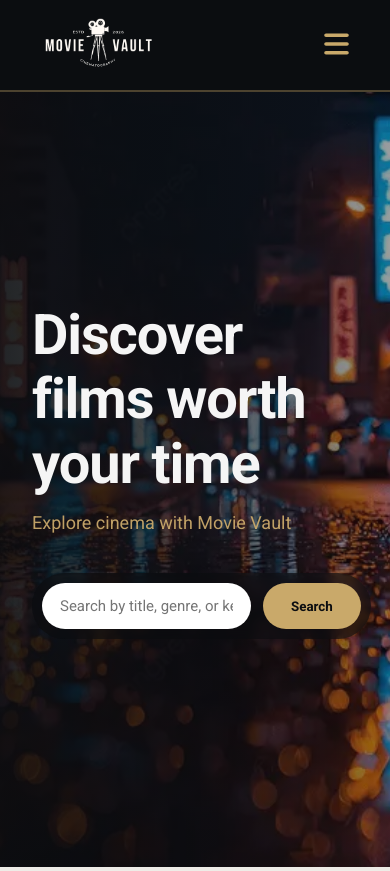
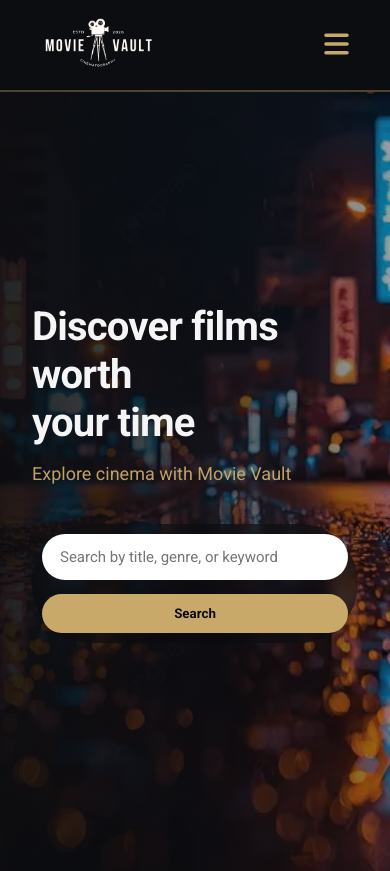
Before and after one commit to Rosuelo996/Movie-Vault, a React (Vite) app: page / in a window 390 px wide. Built offline with nearby package versions, Linux system fonts and the light colour scheme.

Commit message:
fix resolution

```diff
--- a/src/components/Header.css
+++ b/src/components/Header.css
@@ -207,3 +207,19 @@
   60%  { opacity: 1; }
   100% { opacity: 0.9; }
 }
+
+@media (max-width: 640px) {
+  .header__title {
+    font-size: 40px;
+    line-height: 1.2;
+  }
+  .header__search {
+    flex-direction: column;
+    align-items: stretch;
+    gap: 14px;
+  }
+  .header__search input,
+  .header__search-button {
+    width: 100%;
+  }
+}
--- a/src/components/SearchResults.css
+++ b/src/components/SearchResults.css
@@ -269,3 +269,31 @@ EMPTY SEARCH
   background-color: #e3c88f;
   transform: translateY(-2px);
 }
+
+
+@media (max-width: 640px) {
+
+  .details__container {
+    flex-direction: column;
+    align-items: center;
+    text-align: center;
+    gap: 32px;
+  }
+
+  .details__poster {
+    width: 70%;
+    max-width: 280px;
+  }
+
+  .details__info {
+    width: 100%;
+  }
+
+  .details__meta {
+    justify-content: center;
+  }
+
+  .trailer__btn {
+    width: 100%;
+  }
+}
--- a/src/components/SearchResults.jsx
+++ b/src/components/SearchResults.jsx
@@ -14,14 +14,16 @@ export default function SearchResults() {
   const activeSearch = queryParams.get("query") || "";
   const navigate = useNavigate();
 
-  const apiRoutes = {
+
+
+  useEffect(() => {
+    const apiRoutes = {
     popular: "movie/popular",
     top_rated: "movie/top_rated",
     tv: "discover/tv",
     upcoming: "movie/upcoming",
   };
 
-  useEffect(() => {
     async function getMovies() {
       setIsLoading(true);
 
```
